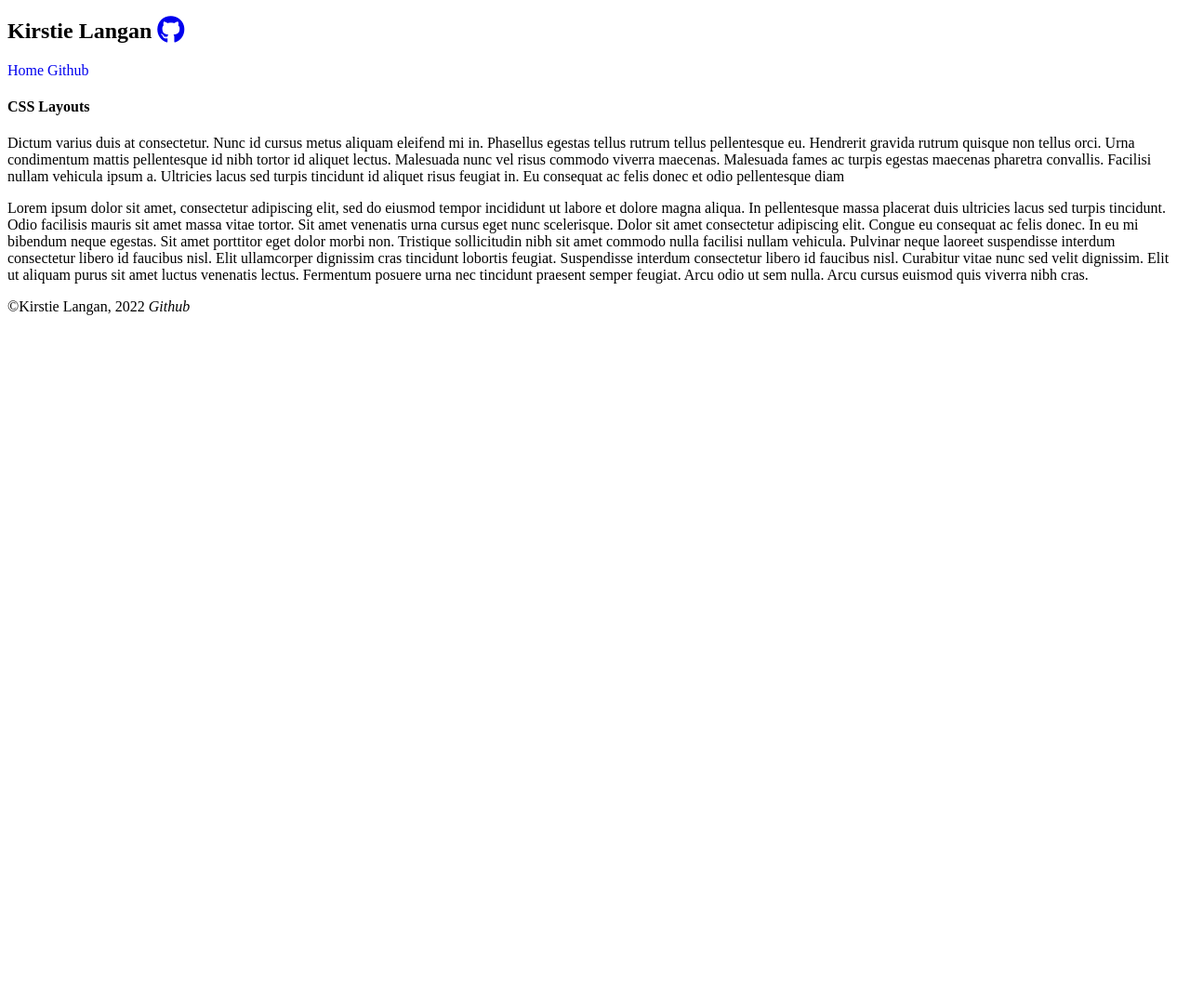
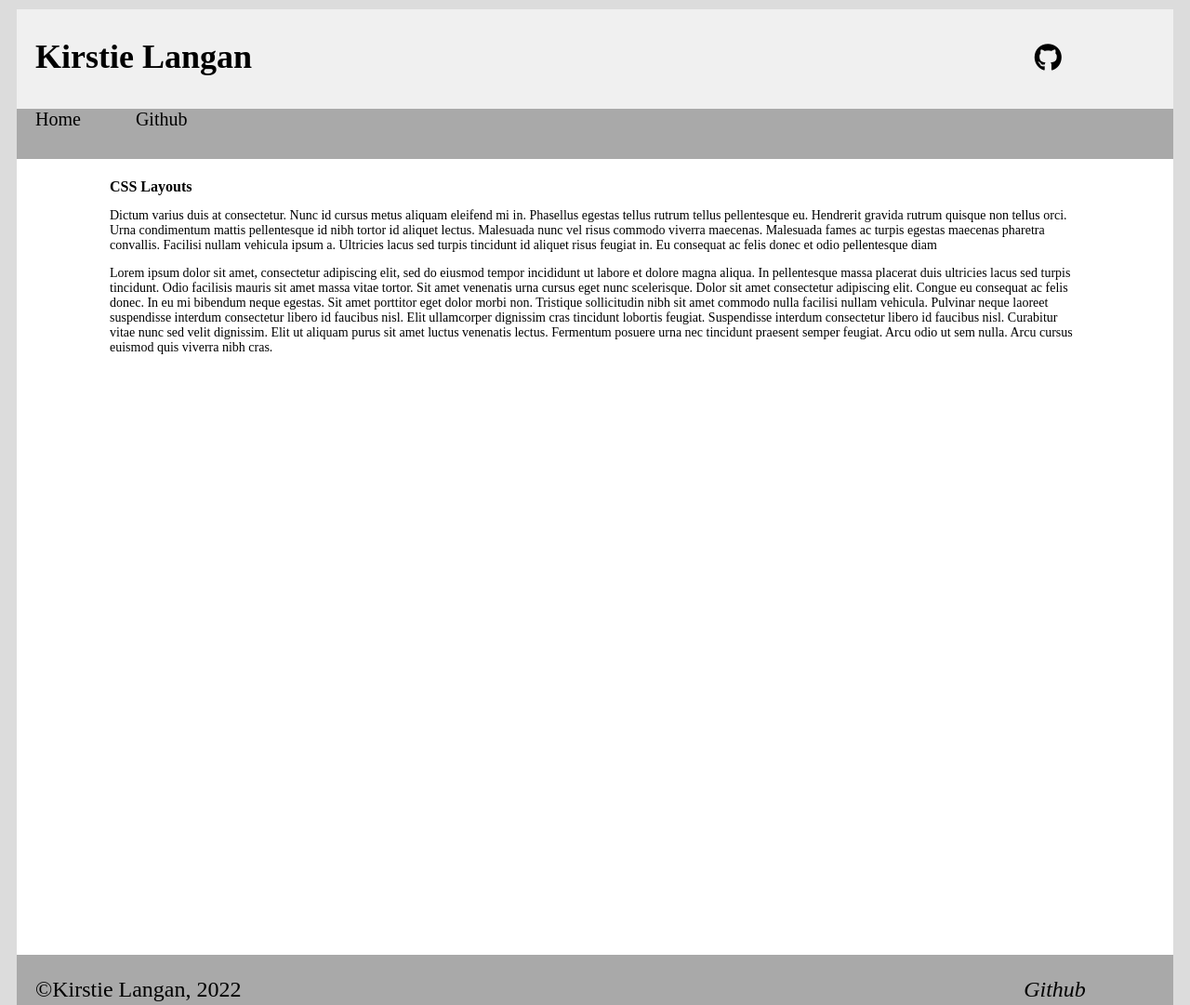
Before and after one commit to Kirstie-Langan/kirstie-langan.github.io, a plain HTML site: page views/challengethree.html in a window 1280 px wide. Shown: the top 1081 px of the page at 93% size. Before the commit the page ends 800 px from the top, so only its background shows below. Drawn offline with Linux system fonts and the light colour scheme.

Commit message:
css layouts challenge

```diff
--- a/css/global.css
+++ /dev/null
@@ -1,71 +0,0 @@
-.container {
-    background-color: #fff;
-  }
-
-  body {
-    padding: 5px 10px;
-    background-color: #dcdcdc;
-    position: relative;
-  }
-
-  .header {
-    background-color: #f0f0f0;
-    text-align: left;
-    font-size: 24px;
-    position: relative;
-    padding: 20px;
-    top: 50;
-  }
-
-  .banner {
-    padding: 20px; 0px;
-    overflow: hidden;
-    position: relative;
-  }
-
-  .banner i {
-    float: right;
-    color: #000000;
-  }
-
-  nav {
-    overflow: hidden;
-    background-color: #a9a9a9;
-    padding: 20px;
-  }
-
-  .navbar {
-    word-spacing: 15px;
-  }
-
-  .navbar a {
-    color: #000000;
-    font-size: 20px;
-    display: inline-block;
-  }
-
-  .main-section {
-    background-color: #ffffff;
-    width: 100%;
-    padding-bottom: 350px;
-  }
-
-  main title {
-    font-size: 16px;
-  }
-
-  main {
-    text-align: centre;
-    max-width: 70%;
-    padding-left: 15%;
-  }
-
-  footer {
-    background-color: #a9a9a9;
-    text-align: left;
-    padding: 5px;
-  }
-
-  .branding {
-    float: right;
-  }
--- a/css/index.css
+++ b/css/index.css
@@ -1,29 +1,28 @@
 body {
   text-align: center;
-  background-color: #C991DF
+  background-color: #c991df;
 }
-
-.header {
-
+header {
+  display: flex;
+  justify-content: center;
 }
-
 .container {
-  align-items: center;
+  display: flex;
+  justify-content: center;
+  padding-right: 400px;
 }
-
 li {
   border-radius: 4px;
   border: solid 1px black;
   background: #ffd1dc;
   color: #fff;
-  padding: 8px 12px;
+  padding: 12px 16px;
   text-decoration: none;
-  width: 50%;
+  width: 300%;
   margin: 10px;
   text-align: center;
   justify-content: center;
 }
-
 li a {
   color: #000000;
 }
--- a/css/styleone.css
+++ b/css/styleone.css
@@ -1,13 +1,11 @@
 .container {
   background-color: #fff;
 }
-
 body {
   padding: 5px 10px;
   background-color: #dcdcdc;
   position: relative;
 }
-
 .header {
   background-color: #f0f0f0;
   text-align: left;
@@ -16,56 +14,47 @@ body {
   padding: 20px;
   top: 50;
 }
-
 .banner {
-  padding: 20px; 0px;
+  padding: 20px;
   overflow: hidden;
   position: relative;
 }
-
 .banner i {
   float: right;
   color: #000000;
 }
-
 nav {
   overflow: hidden;
   background-color: #a9a9a9;
   padding: 20px;
 }
-
 .navbar {
   word-spacing: 15px;
 }
-
 .navbar a {
   color: #000000;
   font-size: 20px;
   display: inline-block;
 }
-
 .main-section {
   background-color: #ffffff;
   width: 100%;
   padding-bottom: 350px;
 }
-
 main title {
   font-size: 16px;
 }
-
 main {
   text-align: centre;
   max-width: 70%;
   padding-left: 15%;
 }
-
 footer {
   background-color: #a9a9a9;
   text-align: left;
   padding: 5px;
 }
-
 .branding {
   float: right;
+  padding-right: 10px;
 }
--- a/css/stylethree.css
+++ b/css/stylethree.css
@@ -0,0 +1,84 @@
+.grid {
+  display: grid;
+  margin: 10px;
+  grid-template-rows: 2fr 1fr 16fr auto;
+  grid-template-columns: repeat(10, 1fr);
+  min-height: 100%;
+}
+body {
+  background-color: #dcdcdc;
+}
+.header-container {
+  display: grid;
+  grid-column-start: 1;
+  grid-column-end: 11;
+  background-color: #f0f0f0;
+}
+.name {
+  font-size: 24px;
+  padding-left: 20px;
+}
+.icon {
+  font-size: 24px;
+  grid-area: 1 / 11 / 1 / 11;
+  margin:40px;
+}
+i {
+  color: #000000;
+  align-items: center;
+}
+nav {
+  display: grid;
+  grid-area: 2 / 1 / 2/ 11;
+  background-color: #a9a9a9;
+  word-spacing: 15px;
+}
+.navbar a {
+  color: #000000;
+  font-size: 20px;
+  padding: 20px;
+}
+.main-container {
+  background-color: #ffffff;
+  grid-template-rows: repeat(6, 5px);
+  grid-area: 3 / 1 / 18 / 11;
+}
+.main-header {
+  display: grid;
+}
+.title {
+  font-size: 16px;
+  max-width: 70%;
+  margin-left: 100px;
+  margin-bottom: 0px;
+  vertical-align: center;
+}
+section {
+justify-content: center;
+margin-left: 100px;
+margin-right: 100px;
+}
+.one {
+  font-size: 14px;
+}
+.two {
+  font-size: 14px;
+}
+footer {
+  display: grid;
+  grid-area: 20 / 1 / 20 / 11;
+  background-color: #a9a9a9;
+  min-width: 100vn;
+}
+.copy {
+  font-size: 24px;
+  padding-left: 20px;
+  grid-row: 20;
+  grid-column: 1;
+}
+.branding {
+  font-size: 24px;
+  grid-row: 20;
+  grid-column: 11;
+  padding-right: 10px;
+}
--- a/css/styletwo.css
+++ b/css/styletwo.css
@@ -1,6 +1,7 @@
 body {
   background-color: #dcdcdc;
   display: flex;
+  height: 100%;
 }
 .container {
   background-color: #fff;
@@ -46,7 +47,7 @@ nav {
 }
 .main-container {
   background-color: #ffffff;
-
+  height: 100%;
   margin: 5%;
 }
 .title {
--- a/views/challengethree.html
+++ b/views/challengethree.html
@@ -1,46 +1,41 @@
 <!DOCTYPE HTML>
 </html>
 <head>
-
     <meta charset="UTF-8">
     <meta http-equiv="X-UA-Compatible" content="IE=edge">
     <meta name="viewport" content="width=device-width, initial-scale=1.0">
     <title>Document</title>
-
     <link href='/css/stylethree.css' rel='stylesheet'>
-
     <script src="https://kit.fontawesome.com/fc1268369e.js" crossorigin="anonymous"></script>
 </head>
 <body>
-
-	<div class="container">
-        <header>
-            <h2 class="banner">Kirstie Langan <a href="https://github.com/Kirstie-Langan"> <i class="fab fa-github fa-lg"></i></a>
-            </h2>
+	<div class="grid">
+        <header class="header-container">
+            <div class="name">
+                <h2>Kirstie Langan</h2>
+            </div>
+            <div class="icon">
+                <a href="https://github.com/Kirstie-Langan"><i class="fab fa-github fa-lg"></i></a>
+            </div>
         </header>
-
         <nav>
             <div class="navbar">
                 <a href="https://github.com/Kirstie-Langan/kirstie-langan.github.io.git" style="text-decoration: none;">Home</a>  <a href="https://github.com/Kirstie-Langan" style="text-decoration: none;">Github</a>
             </div>
         </nav>
-
-        <main class="main-section">
-            <header>
-                <h4>CSS Layouts</h4>
+        <main class="main-container">
+            <header class="main-header">
+                <h4 class="title" >CSS Layouts</h4>
             </header>
             <section>
-                <p>Dictum varius duis at consectetur. Nunc id cursus metus aliquam eleifend mi in. Phasellus egestas tellus rutrum tellus pellentesque eu. Hendrerit gravida rutrum quisque non tellus orci. Urna condimentum mattis pellentesque id nibh tortor id aliquet lectus. Malesuada nunc vel risus commodo viverra maecenas. Malesuada fames ac turpis egestas maecenas pharetra convallis. Facilisi nullam vehicula ipsum a. Ultricies lacus sed turpis tincidunt id aliquet risus feugiat in. Eu consequat ac felis donec et odio pellentesque diam</p>
-                <p>Lorem ipsum dolor sit amet, consectetur adipiscing elit, sed do eiusmod tempor incididunt ut labore et dolore magna aliqua. In pellentesque massa placerat duis ultricies lacus sed turpis tincidunt. Odio facilisis mauris sit amet massa vitae tortor. Sit amet venenatis urna cursus eget nunc scelerisque. Dolor sit amet consectetur adipiscing elit. Congue eu consequat ac felis donec. In eu mi bibendum neque egestas. Sit amet porttitor eget dolor morbi non. Tristique sollicitudin nibh sit amet commodo nulla facilisi nullam vehicula. Pulvinar neque laoreet suspendisse interdum consectetur libero id faucibus nisl. Elit ullamcorper dignissim cras tincidunt lobortis feugiat. Suspendisse interdum consectetur libero id faucibus nisl. Curabitur vitae nunc sed velit dignissim. Elit ut aliquam purus sit amet luctus venenatis lectus. Fermentum posuere urna nec tincidunt praesent semper feugiat. Arcu odio ut sem nulla. Arcu cursus euismod quis viverra nibh cras.</p>
+                <p class="one">Dictum varius duis at consectetur. Nunc id cursus metus aliquam eleifend mi in. Phasellus egestas tellus rutrum tellus pellentesque eu. Hendrerit gravida rutrum quisque non tellus orci. Urna condimentum mattis pellentesque id nibh tortor id aliquet lectus. Malesuada nunc vel risus commodo viverra maecenas. Malesuada fames ac turpis egestas maecenas pharetra convallis. Facilisi nullam vehicula ipsum a. Ultricies lacus sed turpis tincidunt id aliquet risus feugiat in. Eu consequat ac felis donec et odio pellentesque diam</p>
+                <p class="two">Lorem ipsum dolor sit amet, consectetur adipiscing elit, sed do eiusmod tempor incididunt ut labore et dolore magna aliqua. In pellentesque massa placerat duis ultricies lacus sed turpis tincidunt. Odio facilisis mauris sit amet massa vitae tortor. Sit amet venenatis urna cursus eget nunc scelerisque. Dolor sit amet consectetur adipiscing elit. Congue eu consequat ac felis donec. In eu mi bibendum neque egestas. Sit amet porttitor eget dolor morbi non. Tristique sollicitudin nibh sit amet commodo nulla facilisi nullam vehicula. Pulvinar neque laoreet suspendisse interdum consectetur libero id faucibus nisl. Elit ullamcorper dignissim cras tincidunt lobortis feugiat. Suspendisse interdum consectetur libero id faucibus nisl. Curabitur vitae nunc sed velit dignissim. Elit ut aliquam purus sit amet luctus venenatis lectus. Fermentum posuere urna nec tincidunt praesent semper feugiat. Arcu odio ut sem nulla. Arcu cursus euismod quis viverra nibh cras.</p>
             </section>
         </main>
-
-        <div class ="footer-container">
-            <footer>
-                <p>&copy;Kirstie Langan, 2022   <i class="branding">Github</i></p>
-            </footer>
-        </div>
+         <footer>
+            <p class="copy">&copy;Kirstie Langan, 2022 </p>
+            <p class="branding"><i >Github</i></p>
+        </footer>
     </div>
-
 </body>
 </html>
```
Also changed, not shown: index.html (+2 -0 lines), views/challengeone.html (+1 -5 lines), views/challengetwo.html (+0 -6 lines).
